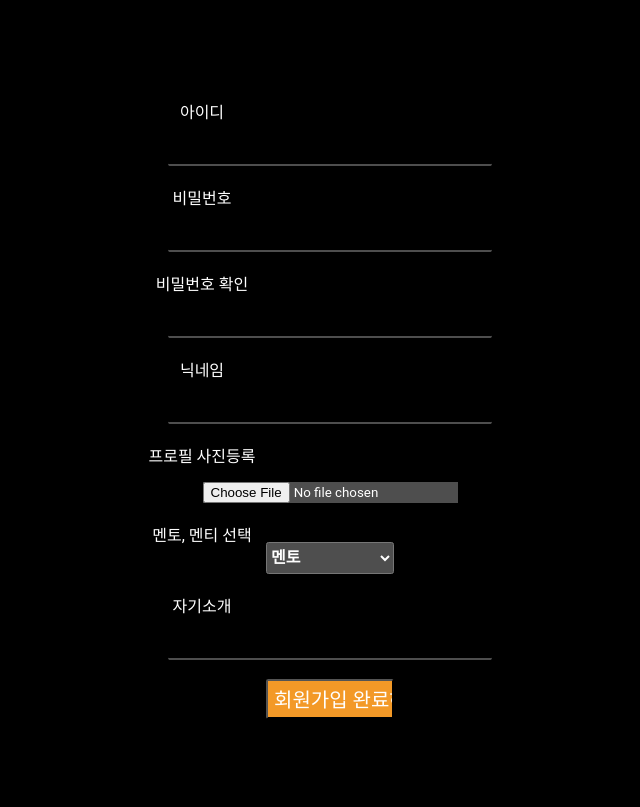
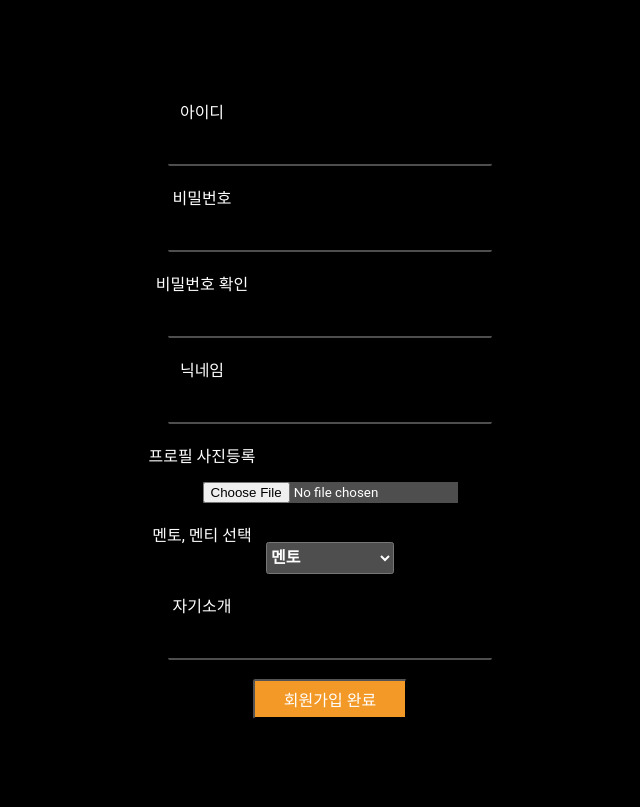
Before and after one commit to myeongjunkim/Pretty-Lion, a Django app: template PrettyLion/accounts/templates/signup.html in a window 1280 px wide. Shown: the part 89-896 px from the top of the page, without its empty margins (318-958 px from the left). Run offline with Django 4.2, Linux system fonts and the light colour scheme; the template is opened without the code that fills it, so the values that code supplies are empty.

Commit message:
fix : edit  signup.html

```diff
--- a/PrettyLion/accounts/static/css/signup.css
+++ b/PrettyLion/accounts/static/css/signup.css
@@ -63,12 +63,16 @@
 }
 
 .signup-form__submit {
-    font-size: 20px;
+    font-size: 16px;
     color: #ffffff;
     border-radius: 0.2vw;
     background-color: #F39927;
-    width: 10vw;
+    width: 12vw;
     height: 5vh;
+}
+
+.signup-from__submit:hover {
+    cursor: pointer;
 }
 
 .signup-form__select__option {
--- a/PrettyLion/accounts/templates/signup.html
+++ b/PrettyLion/accounts/templates/signup.html
@@ -54,7 +54,7 @@ if (errorMessage.style.display == 'none') {
     <input type = "text" id= "bio" name = "bio" class = "signup-form__input">
 
 <br>
-    <input type = "submit" value = "회원가입 완료하기" class="signup-form__submit">
+    <input type = "submit" value = "회원가입 완료" class="signup-form__submit">
 </form>
 </div>
 {% endblock %}
```
